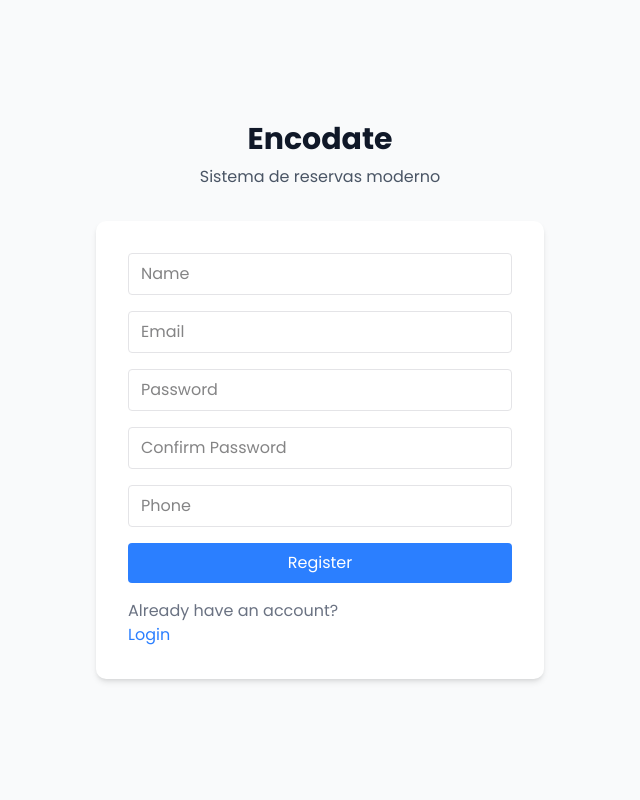
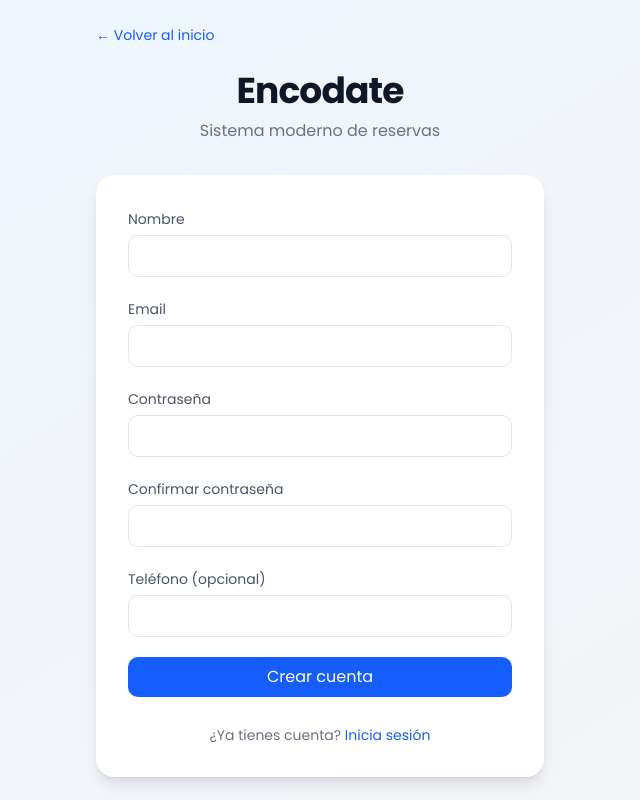
Before and after one commit to ricarsurbusiness/encodate, a Next.js app in the folder frontend/: page /register in a window 1280 px wide. Shown: the whole page, without its empty margins (320-960 px from the left). Built offline with nearby package versions, Linux system fonts and the light colour scheme.

Commit message:
feat: A logo was added. In addition, the navbar has been improved and changes when you log in. Improvements were also made to the login and registration UI. An AuthContext.tsx file was also created to manage: There is only one global user state, and all components consume that same state.

```diff
--- a/frontend/app/(auth)/layout.tsx
+++ b/frontend/app/(auth)/layout.tsx
@@ -1,17 +1,30 @@
+import Link from "next/link";
+
 export default function AuthLayout({
   children,
 }: {
   children: React.ReactNode;
 }) {
   return (
-    <div className="flex min-h-screen items-center justify-center bg-gray-50">
+    <div className="min-h-screen flex items-center justify-center bg-gradient-to-br from-blue-50 to-gray-100 px-4">
       <div className="w-full max-w-md">
-        <div className="text-center mb-8">
-          <h1 className="text-3xl font-bold text-gray-900">Encodate</h1>
-          <p className="text-gray-600 mt-2">Sistema de reservas moderno</p>
+        {/* Back button */}
+        <div className="mb-6">
+          <Link href="/" className="text-sm text-blue-600 hover:underline">
+            ← Volver al inicio
+          </Link>
         </div>
 
-        <div className="bg-white rounded-lg shadow-md p-8">{children}</div>
+        {/* Header */}
+        <div className="text-center mb-8">
+          <h1 className="text-4xl font-bold text-gray-900 tracking-tight">
+            Encodate
+          </h1>
+          <p className="text-gray-500 mt-2">Sistema moderno de reservas</p>
+        </div>
+
+        {/* Card */}
+        <div className="bg-white rounded-2xl shadow-lg p-8">{children}</div>
       </div>
     </div>
   );
--- a/frontend/app/(auth)/login/page.tsx
+++ b/frontend/app/(auth)/login/page.tsx
@@ -1,21 +1,24 @@
-/** eslint-disable react/jsx-no-undef */
-/** eslint-disable react/jsx-no-undef */
 "use client";
+
 import { useState } from "react";
-import { useRouter } from "next/navigation";
+import { useRouter, useSearchParams } from "next/navigation";
 import Link from "next/link";
-import  {useSearchParams} from "next/navigation";
 
 export default function Login() {
   const [email, setEmail] = useState("");
   const [password, setPassword] = useState("");
   const [error, setError] = useState("");
+  const [loading, setLoading] = useState(false);
+
   const router = useRouter();
   const searchParams = useSearchParams();
   const redirect = searchParams.get("redirect");
 
   const handleSubmit = async (e: React.FormEvent<HTMLFormElement>) => {
     e.preventDefault();
+    setError("");
+    setLoading(true);
+
     try {
       const response = await fetch("http://localhost:3000/auth/login", {
         method: "POST",
@@ -24,50 +27,72 @@ export default function Login() {
         },
         body: JSON.stringify({ email, password }),
       });
-      if (response.ok) {
+
+      if (!response.ok) {
+        throw new Error("Invalid credentials");
+      }
+
       const data = await response.json();
+
       localStorage.setItem("accessToken", data.accessToken);
       localStorage.setItem("refreshToken", data.refreshToken);
       localStorage.setItem("user", JSON.stringify(data.user));
-        router.push(redirect || "/businesses");
-      } else {
-        setError("email or password is incorrect");
-      }
-    } catch (error) {
-      console.error("Error logging in:", error);
+
+      router.push(redirect || "/");
+    } catch (err) {
+      setError("Email o contraseña incorrectos");
+    } finally {
+      setLoading(false);
     }
   };
 
   return (
-    <div className="flex flex-col gap-4">
+    <div className="flex flex-col gap-6">
       <form className="flex flex-col gap-4" onSubmit={handleSubmit}>
+        <div>
+          <label className="text-sm text-gray-600">Email</label>
           <input
-          className="border rounded px-3 py-2 w-full"
+            className="border rounded-lg px-3 py-2 w-full mt-1 focus:ring-2 focus:ring-blue-500 outline-none transition"
             type="email"
             value={email}
             onChange={(e) => setEmail(e.target.value)}
-          placeholder="Email"
+            required
           />
+        </div>
+
+        <div>
+          <label className="text-sm text-gray-600">Password</label>
           <input
-          className="border rounded px-3 py-2 w-full"
+            className="border rounded-lg px-3 py-2 w-full mt-1 focus:ring-2 focus:ring-blue-500 outline-none transition"
             type="password"
             value={password}
             onChange={(e) => setPassword(e.target.value)}
-          placeholder="Password"
+            required
           />
+        </div>
+
+        {error && (
+          <div className="bg-red-50 border border-red-200 text-red-600 text-sm p-2 rounded-lg">
+            {error}
+          </div>
+        )}
+
         <button
-          className="bg-blue-500 text-white rounded px-4 py-2 hover:bg-blue-600"
           type="submit"
+          disabled={loading}
+          className="bg-blue-600 text-white rounded-lg py-2 font-medium hover:bg-blue-700 transition disabled:opacity-50"
         >
-          Login
+          {loading ? "Iniciando sesión..." : "Iniciar sesión"}
         </button>
-        {error && <p className="text-red-500">{error}</p>}
       </form>
 
-      <div>
-        <p className="text-gray-500">Don´t have an account?</p>
-        <Link href="/register" className="text-blue-500 hover:underline">
-          Register
+      <div className="text-center text-sm text-gray-500">
+        ¿No tienes cuenta?{" "}
+        <Link
+          href="/register"
+          className="text-blue-600 hover:underline font-medium"
+        >
+          Regístrate
         </Link>
       </div>
     </div>
--- a/frontend/app/(auth)/register/page.tsx
+++ b/frontend/app/(auth)/register/page.tsx
@@ -1,4 +1,5 @@
 "use client";
+
 import { useState } from "react";
 import { useRouter } from "next/navigation";
 import Link from "next/link";
@@ -10,15 +11,27 @@ export default function RegisterPage() {
   const [confirmPassword, setConfirmPassword] = useState("");
   const [phone, setPhone] = useState("");
   const [error, setError] = useState("");
+  const [loading, setLoading] = useState(false);
+
   const router = useRouter();
 
   const handleSubmit = async (e: React.FormEvent<HTMLFormElement>) => {
     e.preventDefault();
-    try {
+    setError("");
+
     if (password !== confirmPassword) {
       setError("Las contraseñas no coinciden");
       return;
     }
+
+    if (password.length < 6) {
+      setError("La contraseña debe tener al menos 6 caracteres");
+      return;
+    }
+
+    try {
+      setLoading(true);
+
       const response = await fetch("http://localhost:3000/auth/register", {
         method: "POST",
         headers: {
@@ -26,69 +39,96 @@ export default function RegisterPage() {
         },
         body: JSON.stringify({ name, email, password, phone }),
       });
-      if (response.ok) {
+
+      if (!response.ok) {
+        throw new Error("Error en el registro");
+      }
+
       router.push("/login");
-      } else {
-        setError("Registration failed");
-      }
-    } catch (error) {
-      console.error("Error during registration:", error);
+    } catch (err) {
+      setError("No se pudo completar el registro");
+    } finally {
+      setLoading(false);
     }
   };
 
   return (
-    <form className="flex flex-col gap-4" onSubmit={handleSubmit}>
+    <form className="flex flex-col gap-5" onSubmit={handleSubmit}>
+      <div>
+        <label className="text-sm text-gray-600">Nombre</label>
         <input
-        className="border rounded px-3 py-2 w-full"
+          className="border rounded-lg px-3 py-2 w-full mt-1 focus:ring-2 focus:ring-blue-500 outline-none transition"
           type="text"
           value={name}
-        required={true}
+          required
           onChange={(e) => setName(e.target.value)}
-        placeholder="Name"
         />
+      </div>
+
+      <div>
+        <label className="text-sm text-gray-600">Email</label>
         <input
-        className="border rounded px-3 py-2 w-full"
+          className="border rounded-lg px-3 py-2 w-full mt-1 focus:ring-2 focus:ring-blue-500 outline-none transition"
           type="email"
           value={email}
-        required={true}
+          required
           onChange={(e) => setEmail(e.target.value)}
-        placeholder="Email"
         />
+      </div>
+
+      <div>
+        <label className="text-sm text-gray-600">Contraseña</label>
         <input
-        className="border rounded px-3 py-2 w-full"
+          className="border rounded-lg px-3 py-2 w-full mt-1 focus:ring-2 focus:ring-blue-500 outline-none transition"
           type="password"
           value={password}
-        required={true}
+          required
           onChange={(e) => setPassword(e.target.value)}
-        placeholder="Password"
         />
+      </div>
+
+      <div>
+        <label className="text-sm text-gray-600">Confirmar contraseña</label>
         <input
-        className="border rounded px-3 py-2 w-full"
+          className="border rounded-lg px-3 py-2 w-full mt-1 focus:ring-2 focus:ring-blue-500 outline-none transition"
           type="password"
           value={confirmPassword}
-        required={true}
+          required
           onChange={(e) => setConfirmPassword(e.target.value)}
-        placeholder="Confirm Password"
         />
+      </div>
+
+      <div>
+        <label className="text-sm text-gray-600">Teléfono (opcional)</label>
         <input
-        className="border rounded px-3 py-2 w-full"
+          className="border rounded-lg px-3 py-2 w-full mt-1 focus:ring-2 focus:ring-blue-500 outline-none transition"
           type="tel"
           value={phone}
           onChange={(e) => setPhone(e.target.value)}
-        placeholder="Phone"
         />
+      </div>
+
+      {error && (
+        <div className="bg-red-50 border border-red-200 text-red-600 text-sm p-2 rounded-lg">
+          {error}
+        </div>
+      )}
+
       <button
-        className="bg-blue-500 text-white rounded px-4 py-2 hover:bg-blue-600"
         type="submit"
+        disabled={loading}
+        className="bg-blue-600 text-white rounded-lg py-2 font-medium hover:bg-blue-700 transition disabled:opacity-50"
       >
-        Register
+        {loading ? "Creando cuenta..." : "Crear cuenta"}
       </button>
-      {error && <p className="text-red-500">{error}</p>}
 
-      <div>
-        <p className="text-gray-500">Already have an account?</p>
-        <Link href="/login" className="text-blue-500 hover:underline">
-          Login
+      <div className="text-center text-sm text-gray-500 mt-2">
+        ¿Ya tienes cuenta?{" "}
+        <Link
+          href="/login"
+          className="text-blue-600 hover:underline font-medium"
+        >
+          Inicia sesión
         </Link>
       </div>
     </form>
--- a/frontend/app/my-bookings/components/BookingList.tsx
+++ b/frontend/app/my-bookings/components/BookingList.tsx
@@ -21,7 +21,7 @@ export default function BookingList({
   if (!bookings.length) {
     return (
       <div className="text-center text-gray-500 mt-10">
-        You don’t have any bookings yet.
+        No tienes reservas aún.
       </div>
     );
   }
--- a/frontend/app/my-bookings/components/UpdateBooking.tsx
+++ b/frontend/app/my-bookings/components/UpdateBooking.tsx
@@ -2,9 +2,10 @@
 
 import { useState } from "react";
 import UpdateBookingModal from "./UpdateBookingModal";
+import { Booking } from "@/types/booking";
 
 interface Props {
-  booking: any;
+  booking: Booking;
   onUpdateSuccess: (updatedBooking: any) => void;
 }
 
--- a/frontend/app/providers.tsx
+++ b/frontend/app/providers.tsx
@@ -4,6 +4,7 @@ import { QueryClientProvider } from "@tanstack/react-query";
 import { ReactQueryDevtools } from "@tanstack/react-query-devtools";
 import { getQueryClient } from "@/lib/query-client";
 import { useState } from "react";
+import { AuthProvider } from "@/context/AuthContext";
 
 export function Providers({ children }: { children: React.ReactNode }) {
   // Crear QueryClient en useState para evitar recrearlo en cada render
@@ -11,7 +12,7 @@ export function Providers({ children }: { children: React.ReactNode }) {
 
   return (
     <QueryClientProvider client={queryClient}>
-      {children}
+      <AuthProvider>{children}</AuthProvider>
       <ReactQueryDevtools initialIsOpen={false} />
     </QueryClientProvider>
   );
--- a/frontend/components/ui/Footer.tsx
+++ b/frontend/components/ui/Footer.tsx
@@ -1,31 +1,31 @@
 import { Twitter, Facebook, Instagram, Linkedin } from "lucide-react";
+import Image from "next/image";
 
 export const Footer = () => {
   return (
     <footer className="bg-white border-t border-gray-100 mt-4">
-
-             <div className="max-w-6xl mx-auto px-8 py-12 grid grid-cols-1 sm:grid-cols-2 lg:grid-cols-3 gap-40">
-
+      <div className="max-w-6xl mx-auto px-8 py-12 grid grid-cols-1 sm:grid-cols-2 lg:grid-cols-3 gap-40">
         {/* Logo + descripción */}
         <div>
-          <p className="text-sm text-gray-500 mb-4 leading-relaxed">
-            La forma más fácil de encontrar y reservar citas con negocios locales.
-            Busca y reserva en segundos, sin llamadas ni esperas. ¡Únete y ahorra tiempo!
+          <div className="mb-4 -mt-2.5">
+            <div className="flex items-center gap-2">
+              <Image
+                src="/logoEncodate.png"
+                alt="Encodate Logo"
+                width={40}
+                height={40}
+                priority
+              />
+              <h4 className="font-semibold text-gray-900 text-lg">Encodate</h4>
+            </div>
+          </div>
+
+          <p className="text-sm text-gray-500 leading-relaxed">
+            La forma más fácil de encontrar y reservar citas con negocios
+            locales. Busca y reserva en segundos, sin llamadas ni esperas.
+            ¡Únete y ahorra tiempo!
           </p>
-          <div className="flex gap-3">
-            {[Twitter, Facebook, Instagram, Linkedin].map((Icon, i) => (
-              <a
-                key={i}
-                href="#"
-                className="text-gray-400 hover:text-blue-500 transition-colors"
-              >
-                <Icon className="w-4 h-4" />
-              </a>
-            ))}
-          </div>
         </div>
-
-
 
         {/* Company */}
         <div>
@@ -58,7 +58,7 @@ export const Footer = () => {
             </button>
           </div>
         </div>
-        </div>
+      </div>
 
       <div className="border-t border-gray-100 text-center py-4 text-xs text-gray-400">
         © {new Date().getFullYear()} Encodate. All rights reserved.
--- a/frontend/components/ui/Navbar.tsx
+++ b/frontend/components/ui/Navbar.tsx
@@ -1,12 +1,28 @@
+"use client";
+
 import Link from "next/link";
+import Image from "next/image";
+import { useAuth } from "@/hooks/use-auth";
 
 export const Navbar = () => {
+  const { isAuthenticated, user, logout } = useAuth();
+
   return (
     <div className="bg-white shadow-sm">
       <div className="max-w-7xl mx-auto px-4 py-4">
         <div className="flex justify-between items-center">
-          {}
-          <h1>ENCODATE</h1>
+          {/* Logo + Brand */}
+          <div className="flex items-center gap-2">
+            <Image
+              src="/logoEncodate.png"
+              alt="ENCODATE logo"
+              width={50}
+              height={50}
+            />
+            <h1 className="font-bold text-lg">ENCODATE</h1>
+          </div>
+
+          {/* Links centrales */}
           <div className="flex gap-10">
             <Link href="/explore" className="text-gray-600 hover:text-blue-600">
               Explore
@@ -21,7 +37,11 @@ export const Navbar = () => {
               Blog
             </Link>
           </div>
-          <div className="flex gap-4">
+
+          {/* Lado derecho */}
+          <div className="flex gap-4 items-center">
+            {!isAuthenticated ? (
+              <>
                 <Link
                   href="/login"
                   className="rounded bg-white px-4 py-2 text-black hover:text-blue-400"
@@ -30,10 +50,30 @@ export const Navbar = () => {
                 </Link>
                 <Link
                   href="/register"
-              className="rounded bg-blue-700 px-4 py-2 text-gray-200 hover:text-blue-400"
+                  className="rounded bg-blue-700 px-4 py-2 text-white"
                 >
                   Register
                 </Link>
+              </>
+            ) : (
+              <>
+                <Link
+                  href="/my-bookings"
+                  className="text-gray-600 hover:text-blue-600"
+                >
+                  Mis reservas
+                </Link>
+
+                <span className="text-sm text-gray-500">{user?.name}</span>
+
+                <button
+                  onClick={logout}
+                  className="rounded bg-red-500 px-4 py-2 text-white hover:bg-red-600"
+                >
+                  Logout
+                </button>
+              </>
+            )}
           </div>
         </div>
       </div>
--- /dev/null
+++ b/frontend/context/AuthContext.tsx
@@ -0,0 +1,61 @@
+"use client";
+
+import { createContext, useContext, useState } from "react";
+
+interface User {
+  id: string;
+  email: string;
+  role: string;
+}
+
+interface AuthContextType {
+  user: User | null;
+  loading: boolean;
+  isAuthenticated: boolean;
+  login: (userData: User, accessToken: string, refreshToken: string) => void;
+  logout: () => void;
+}
+
+const AuthContext = createContext<AuthContextType | null>(null);
+
+export function AuthProvider({ children }: { children: React.ReactNode }) {
+  const [user, setUser] = useState<User | null>(() => {
+    if (typeof window === "undefined") return null;
+    const storedUser = localStorage.getItem("user");
+    return storedUser ? JSON.parse(storedUser) : null;
+  });
+
+  const [loading] = useState(false);
+
+  const login = (userData: User, accessToken: string, refreshToken: string) => {
+    localStorage.setItem("user", JSON.stringify(userData));
+    localStorage.setItem("accessToken", accessToken);
+    localStorage.setItem("refreshToken", refreshToken);
+    setUser(userData);
+  };
+
+  const logout = () => {
+    localStorage.clear();
+    setUser(null);
+  };
+
+  return (
+    <AuthContext.Provider
+      value={{
+        user,
+        loading,
+        isAuthenticated: !!user,
+        login,
+        logout,
+      }}
+    >
+      {children}
+    </AuthContext.Provider>
+  );
+}
+
+export function useAuth() {
+  const context = useContext(AuthContext);
+  if (!context) throw new Error("useAuth must be used within AuthProvider");
+  return context;
+}
--- a/frontend/hooks/use-auth.ts
+++ b/frontend/hooks/use-auth.ts
@@ -32,7 +32,7 @@ export function useAuth() {
     localStorage.removeItem("accessToken");
     localStorage.removeItem("refreshToken");
     setUser(null);
-    window.location.href = "/login";
+    window.location.href = "/";
   };
 
   return {
```
Also changed, not shown: frontend/public/logoEncodate.png (added). Lines whose indentation alone changed are shown as unchanged.
